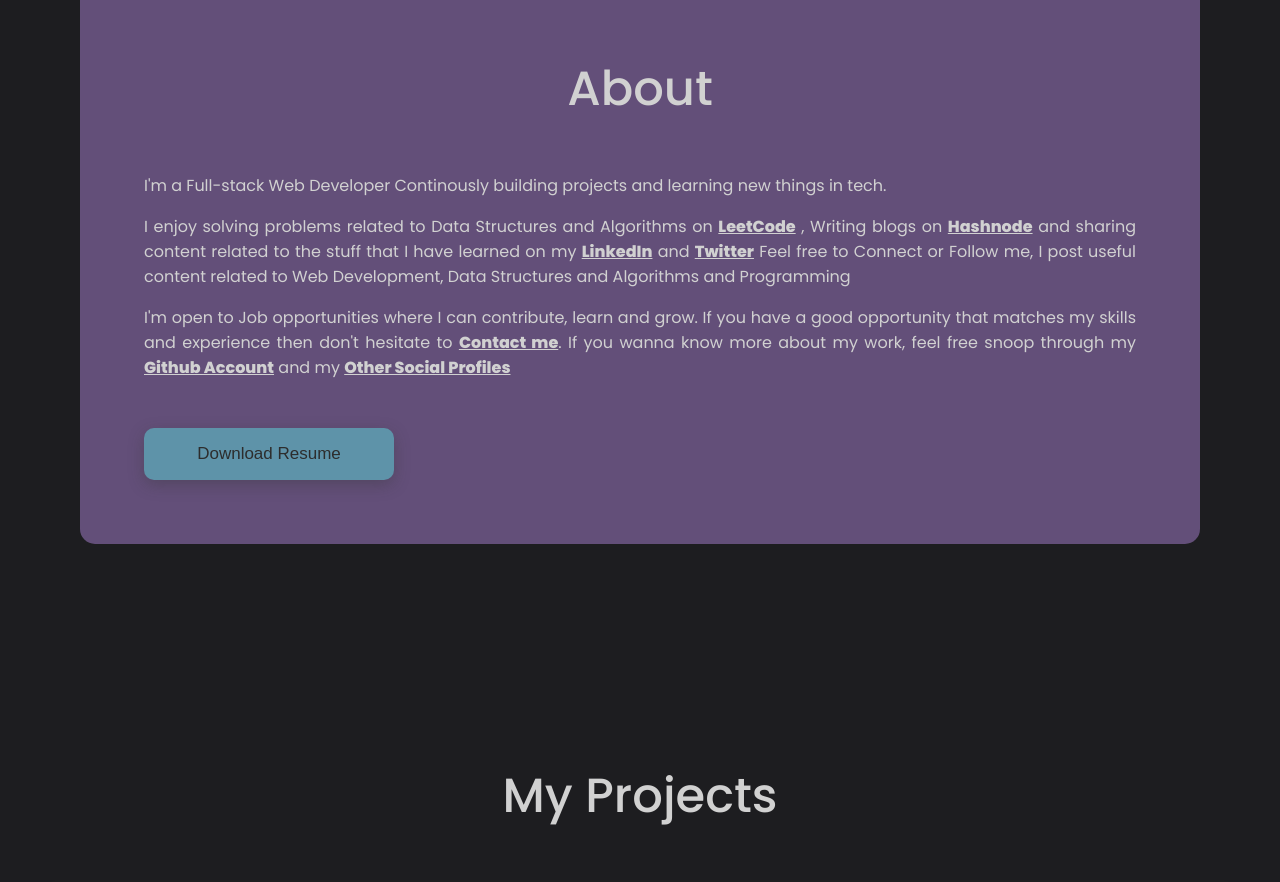
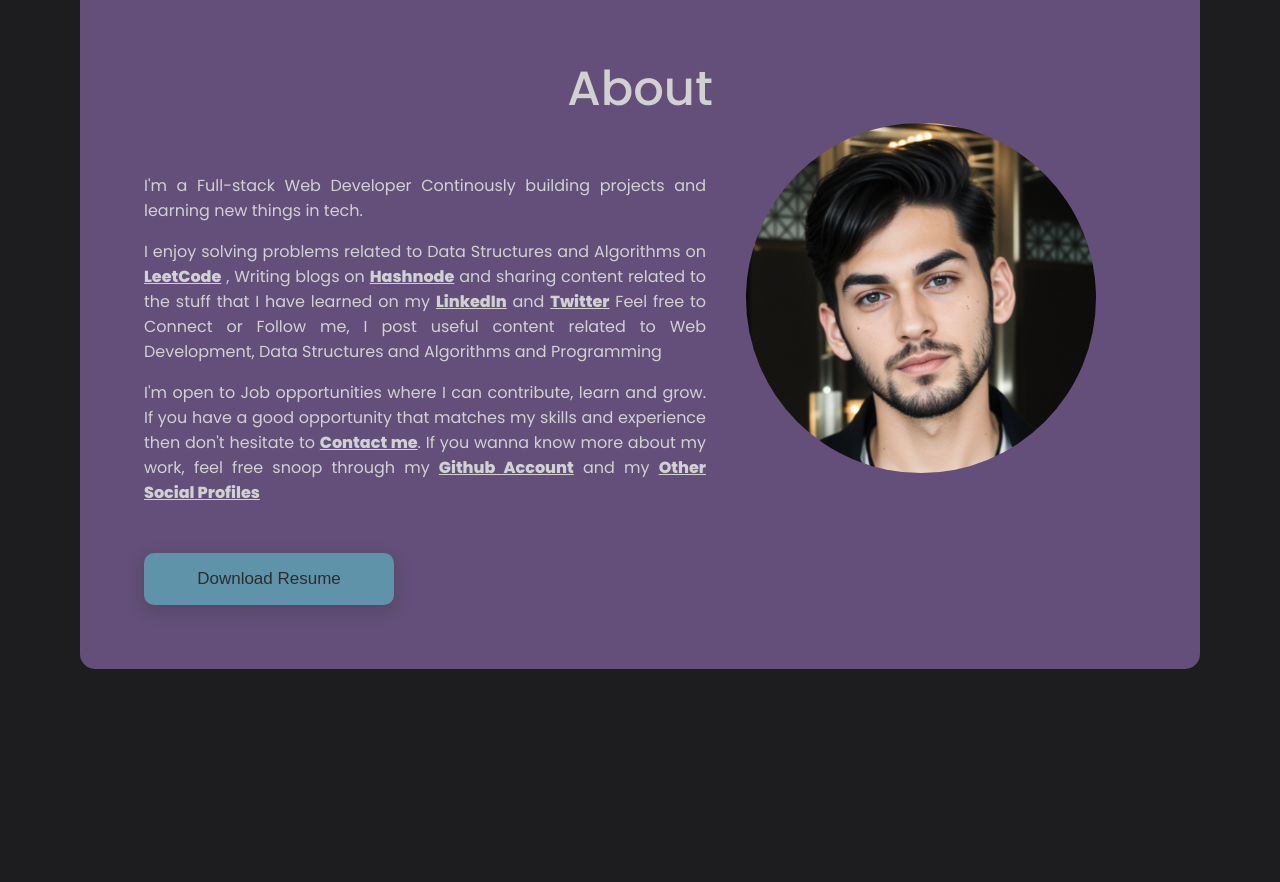
Before and after one commit to Akshayparihar07/portfolio, a plain HTML site: page index.html in a window 1280 px wide. Shown: the part 980-1862 px from the top of the page. Drawn offline with Linux system fonts and the light colour scheme.

Commit message:
added about-pic

```diff
--- a/index.html
+++ b/index.html
@@ -59,6 +59,7 @@
 
     <section id="about">
         <h1 class="title">About</h1>
+        <img src="./assets/about-pic.png" class="about-pic">
         <p>I'm a Full-stack Web Developer Continously building projects and learning new things in tech.</p>
 
             <p>I enjoy solving problems related to Data Structures and Algorithms on <a href="https://www.leetcode.com/Akshayparihar" target="_blank">LeetCode</a> , Writing blogs on <a href="https://akshayparihar.hashnode.dev/" target="_blank">Hashnode</a> and sharing content related to the stuff that I have learned on my <a href="https://www.linkedin.com/in/akshayparihar" target="_blank">LinkedIn</a> and <a href="https://twitter.com/Akshayparihar07" target="_blank">Twitter</a> Feel free to Connect or Follow me, I post useful content related to Web Development, Data Structures and Algorithms and Programming</p>
--- a/styles.css
+++ b/styles.css
@@ -20,7 +20,6 @@ body {
     font-size: 3rem;
 }
 #desktop-nav {
-    position: -webkit-sticky;
     position: sticky;
     background-color: rgb(215,159,65);
     display: flex;
@@ -232,6 +231,13 @@ body {
     color: #d1d1d1;
     font-weight: 800;
 }
+.about-pic{
+    border-radius: 50%;
+    margin: 40px;
+    margin-top: -50px;
+    max-width: 350px;
+    float: right;
+}
 .download-button{
     color: #2d2d2d;
     align-items: center;
@@ -437,6 +443,7 @@ p {
 #footer img{
     height: 40px;
     margin: 2rem;
+    transition: 0.30s ease;
 }
 .nav-links{
     display: grid;
@@ -447,5 +454,5 @@ p {
 }
 #footer img:hover{
     cursor: pointer;
-    transform: scale(1.3);
+    transform: scale(1.5);
 }
```
Also changed, not shown: assets/about-pic.png (added).
